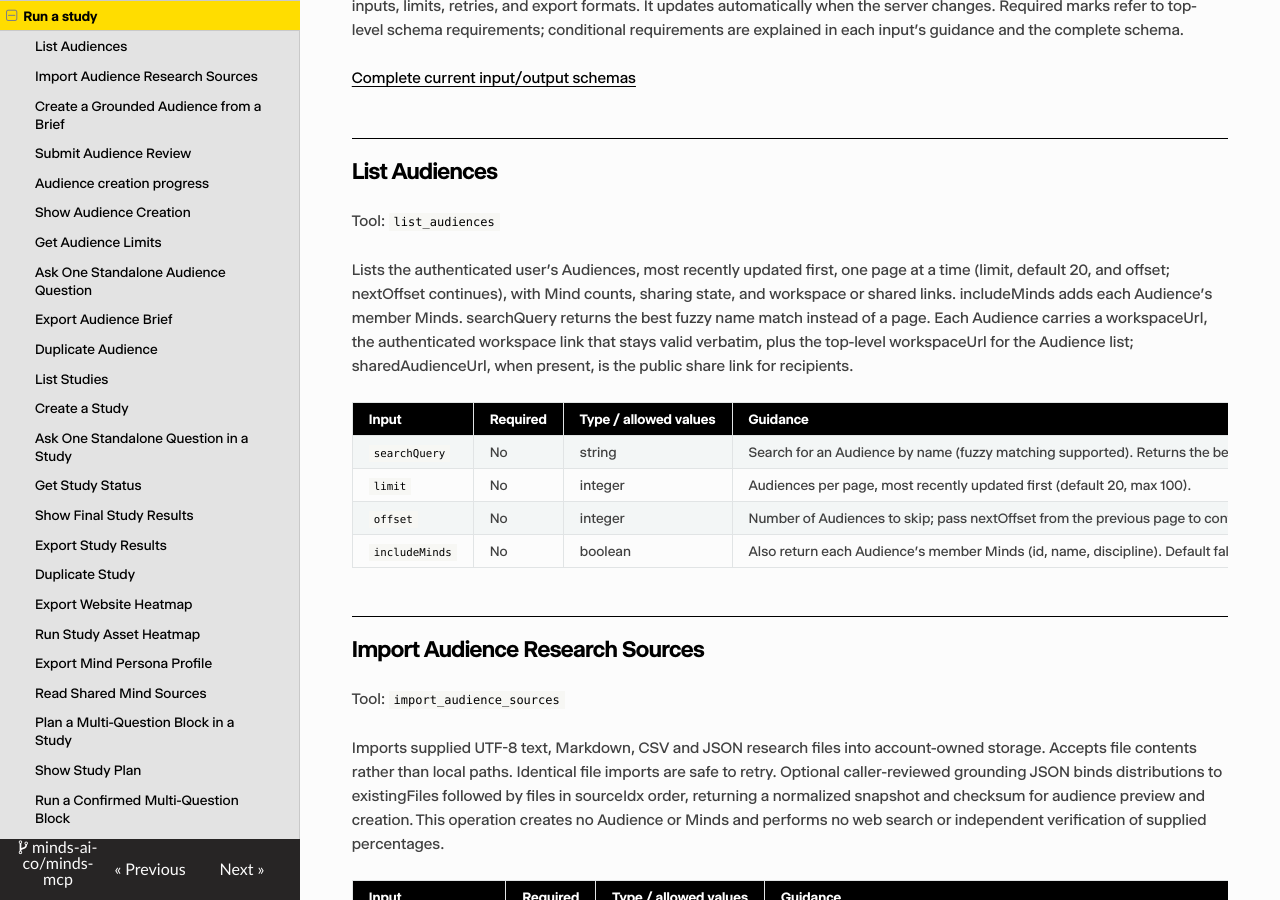
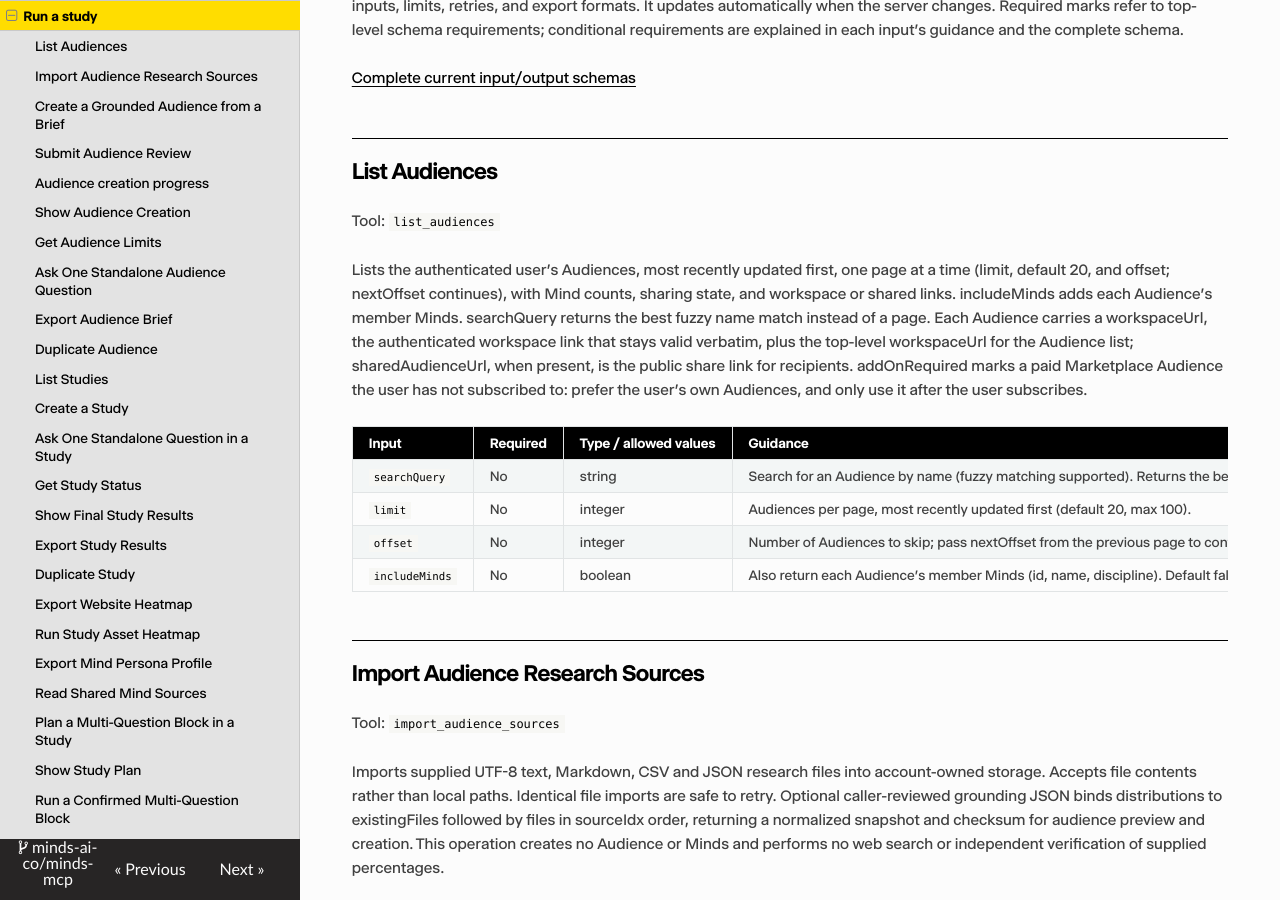
Before and after one commit to minds-ai-co/minds-mcp, an MkDocs documentation site: the page built from reference/workflow.md, in a window 1280 px wide and 900 px high, scrolled down 413 px. Built offline with MkDocs 1.6.1, drawn with Linux system fonts in a browser that asks for light colours; nearby versions of some CDN libraries.

Commit message:
docs: sync MCP surface from production

```diff
--- a/reference/workflow.md
+++ b/reference/workflow.md
@@ -19,7 +19,7 @@ in each input's guidance and the complete schema.
 
 Tool: `list_audiences`
 
-Lists the authenticated user's Audiences, most recently updated first, one page at a time (limit, default 20, and offset; nextOffset continues), with Mind counts, sharing state, and workspace or shared links. includeMinds adds each Audience's member Minds. searchQuery returns the best fuzzy name match instead of a page. Each Audience carries a workspaceUrl, the authenticated workspace link that stays valid verbatim, plus the top-level workspaceUrl for the Audience list; sharedAudienceUrl, when present, is the public share link for recipients.
+Lists the authenticated user's Audiences, most recently updated first, one page at a time (limit, default 20, and offset; nextOffset continues), with Mind counts, sharing state, and workspace or shared links. includeMinds adds each Audience's member Minds. searchQuery returns the best fuzzy name match instead of a page. Each Audience carries a workspaceUrl, the authenticated workspace link that stays valid verbatim, plus the top-level workspaceUrl for the Audience list; sharedAudienceUrl, when present, is the public share link for recipients. addOnRequired marks a paid Marketplace Audience the user has not subscribed to: prefer the user's own Audiences, and only use it after the user subscribes.
 
 | Input | Required | Type / allowed values | Guidance |
 | --- | --- | --- | --- |
```
Also changed, not shown: 1 other file.
